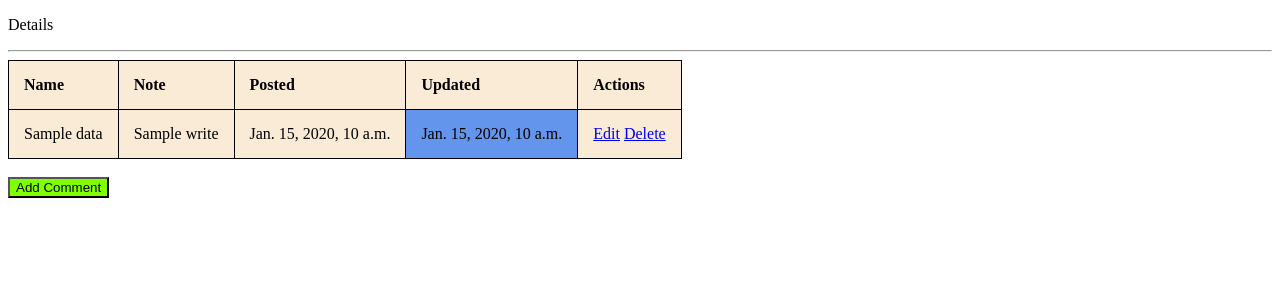
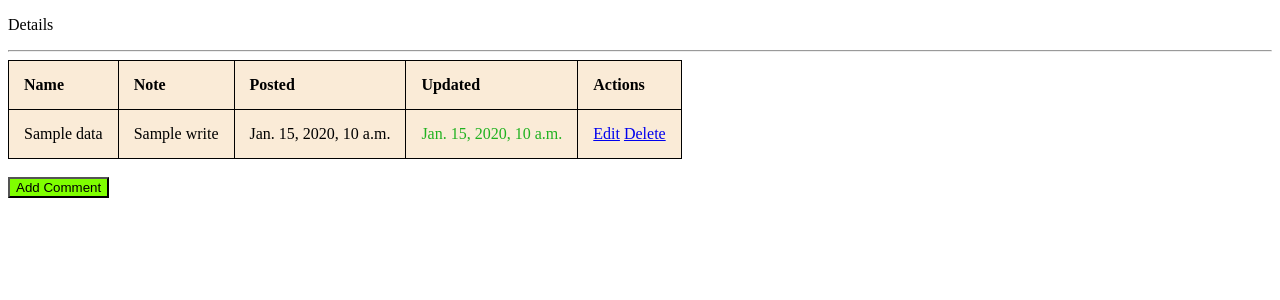
Before and after one commit to Abdullahalmuhit/Django_Todo, a Django app: template templates/home.html in a window 1280 px wide. Shown: the top 300 px of the page. Run offline with Django 3.2, Linux system fonts and the light colour scheme; the template is opened without the code that fills it: most values are stand-ins (such as "Sample title", 1, 10 or a date in 2020).

Commit message:
added change

```diff
--- a/requirements.txt
+++ b/requirements.txt
@@ -12,7 +12,7 @@ django-crispy-forms==1.7.2
 django-debug-toolbar==1.10.1
 django-mysql==3.2.0
 django-rest-auth==0.9.5
-djangorestframework==3.8.2
+djangorestframework==3.9.2
 env==0.1.0
 idna==2.8
 mysqlclient==1.4.2.post1
--- a/templates/home.html
+++ b/templates/home.html
@@ -45,7 +45,7 @@ table#t01 {
     <td>{{ data.name }}</td>
     <td>{{ data.write }}</td>
     <td>{{ data.posted_on }}</td>
-    <td style="background-color:cornflowerblue">{{ data.updated_on }}</tdstyle="background-color">
+    <td style="color:rgb(32, 178, 32)">{{ data.updated_on }}</tdstyle="background-color">
     <td ><a class="button2" href="/edit/{{ data.id }}">Edit</a>
         <a href="/delete/{{ data.id }}">Delete</a>
 
```
Also changed, not shown: db.sqlite3.
